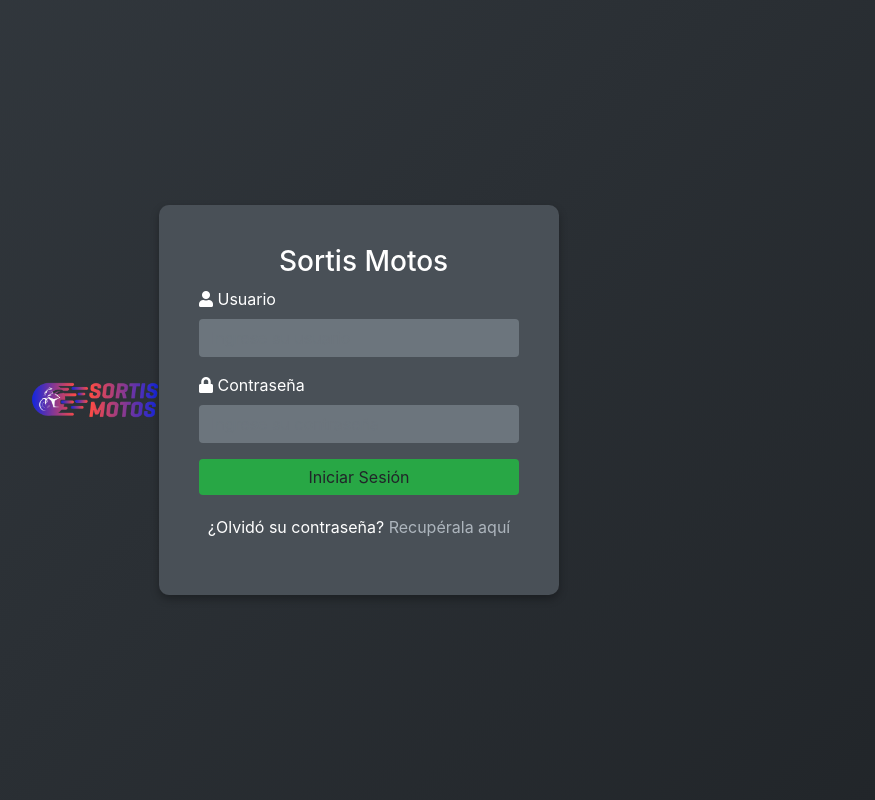
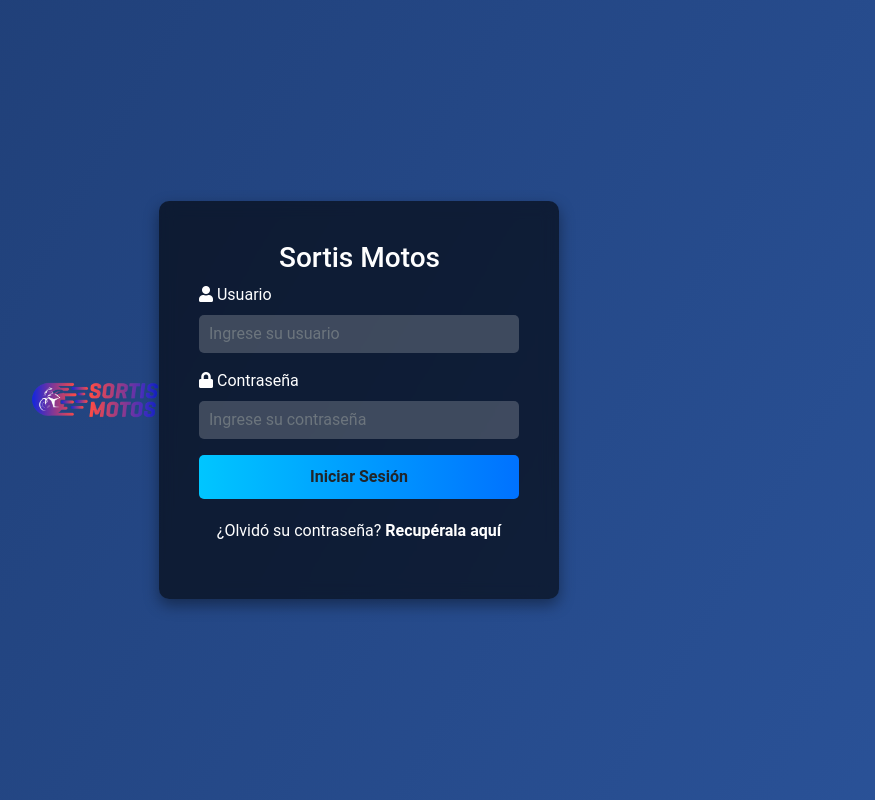
Before and after one commit to killerchipy723/sortis, a website: page public/login.html in a window 1280 px wide. Shown: the whole page, without its empty margins (345-1220 px from the left). Drawn offline with nearby package versions, Linux system fonts and the light colour scheme.

Commit message:
ok cambios

```diff
--- a/public/login.html
+++ b/public/login.html
@@ -10,62 +10,84 @@
 
     <style>
        body {
-            background: linear-gradient(135deg, #343a40 0%, #212529 100%);
+    background: linear-gradient(120deg, #1e3c72 0%, #2a5298 100%);
     color: white;
     height: 100vh;
     display: flex;
     align-items: center;
     justify-content: center;
+    font-family: 'Roboto', sans-serif;
 }
+
 .login-box {
-            background-color: #495057;
+    background: rgba(0, 0, 0, 0.6);
     border-radius: 10px;
     padding: 40px;
-            box-shadow: 0px 4px 8px rgba(0, 0, 0, 0.3);
+    box-shadow: 0px 6px 15px rgba(0, 0, 0, 0.4);
     width: 100%;
     max-width: 400px;
+    backdrop-filter: blur(8px);
 }
+
 .login-box h2 {
-            font-family: 'Arial', sans-serif;
     font-weight: bold;
     color: white;
     text-align: center;
     margin-bottom: 30px;
 }
+
 .form-control {
-            background-color: #6c757d;
+    background-color: rgba(255, 255, 255, 0.2);
     color: white;
     border: none;
+    border-radius: 5px;
+    padding: 10px;
 }
+
 .form-control:focus {
-            box-shadow: none;
-            background-color: #f7f8f8;
+    box-shadow: 0px 0px 8px rgba(255, 255, 255, 0.5);
+    background-color: rgba(255, 255, 255, 0.3);
+    color: black;
 }
+
 .btn-login {
-            background-color: #28a745;
+    background: linear-gradient(90deg, #00c6ff 0%, #0072ff 100%);
     border: none;
-            transition: background-color 0.3s ease;
+    border-radius: 5px;
+    padding: 10px;
+    font-weight: bold;
+    transition: transform 0.2s ease, box-shadow 0.2s ease;
 }
+
 .btn-login:hover {
-            background-color: #218838;
+    transform: scale(1.05);
+    box-shadow: 0px 4px 10px rgba(0, 114, 255, 0.5);
 }
+
 .login-footer {
     text-align: center;
     margin-top: 20px;
 }
+
 .login-footer a {
-            color: #adb5bd;
+    color: #ffffff;
     text-decoration: none;
+    font-weight: bold;
+    transition: color 0.3s ease;
 }
+
 .login-footer a:hover {
-            color: white;
+    color: #a0c4ff;
 }
+
 .alert {
     display: none;
 }
+
 .idText{
     margin-left: 80px;
 }
+
 .portada{
     width: 10%;
 }
```
Also changed, not shown: public/app.js (+1 -44 lines), public/registro.html (+1 -1 lines). Lines whose indentation alone changed are shown as unchanged.
